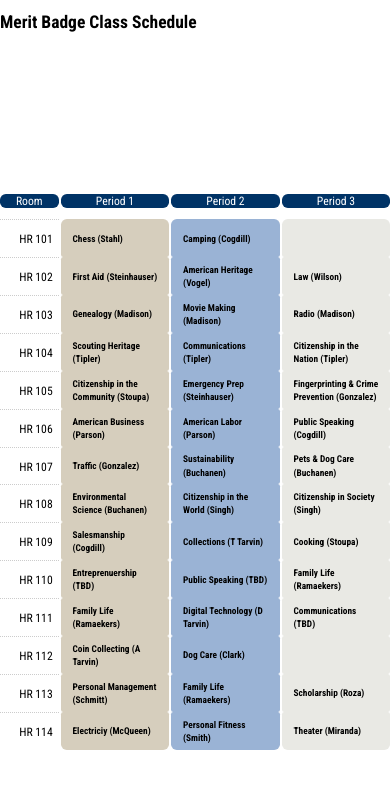
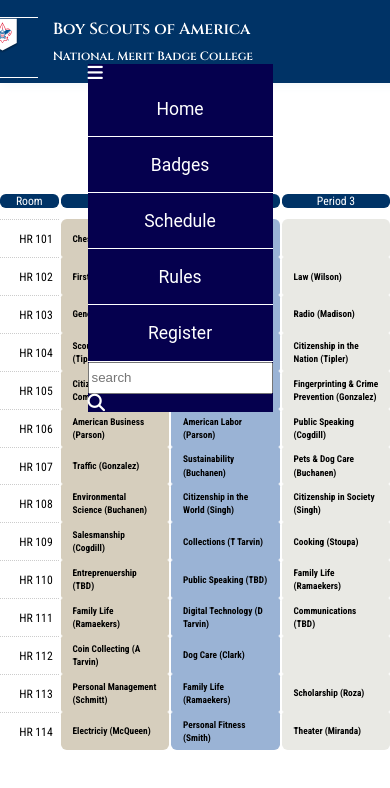
Before and after one commit to dtarvin/Merit-Badge-College, a plain HTML site: page schedule.html in a window 390 px wide. Drawn offline with Linux system fonts and the light colour scheme.

Commit message:
Fix to mobile header in test-mobile

```diff
--- a/assets/stylesheets/mobile.css
+++ b/assets/stylesheets/mobile.css
@@ -27,7 +27,7 @@ h1 {
 }
 nav {
     position: fixed;
-    top: 3.5em;
+    top: 1em;
     right: 0;
     width: 100%;
     display: flex;
--- a/assets/stylesheets/test-mobile.css
+++ b/assets/stylesheets/test-mobile.css
@@ -48,9 +48,10 @@ body {
 }
 
 .site-titles--headings > h5 {
-    font-size: .5rem;
+    font-size: .6rem;
+    margin-top: -2em;
 }
 
 .site-titles--headings > h6 {
-    font-size: .4rem;
+    font-size: .5rem;
 }
--- a/schedule.html
+++ b/schedule.html
@@ -13,6 +13,31 @@
     <link media="screen and (hover: none)" rel="stylesheet" href="assets/stylesheets/mobile.css">
 </head>
 <body>
+    <header>
+        <nav>
+            <div class="navbar--left-side">
+                <div>
+                    <a href="home.html">
+                        <img src="assets/images/logo-lg.svg" alt="Boy Scout Logo">
+                    </a>
+                </div>
+                <div class="navbar--headings">
+                    <h5>Boy Scouts of America</h5>
+                    <h6>National Merit Badge College</h6>
+                </div>
+            </div>
+            <div class="navbar--right-side">
+                <i id="mobile-menu" class="fa-solid fa-bars"></i>
+                <a href="home.html">Home</a>
+                <a href="badges.html">Badges</a>
+                <a href="schedule.html">Schedule</a>
+                <a href="rules.html">Rules</a>
+                <a href="register.html">Register</a>
+                <input name="search" id="search" type="text" placeholder="search">
+                <i class="fa-solid fa-search"></i>
+            </div>
+        </nav>
+    </header>
     <!-- Modification of code from codepen.io -->
     <!-- Name: Event program using CSS Grid -->
     <!-- Creator: Liquid Light -->
```
